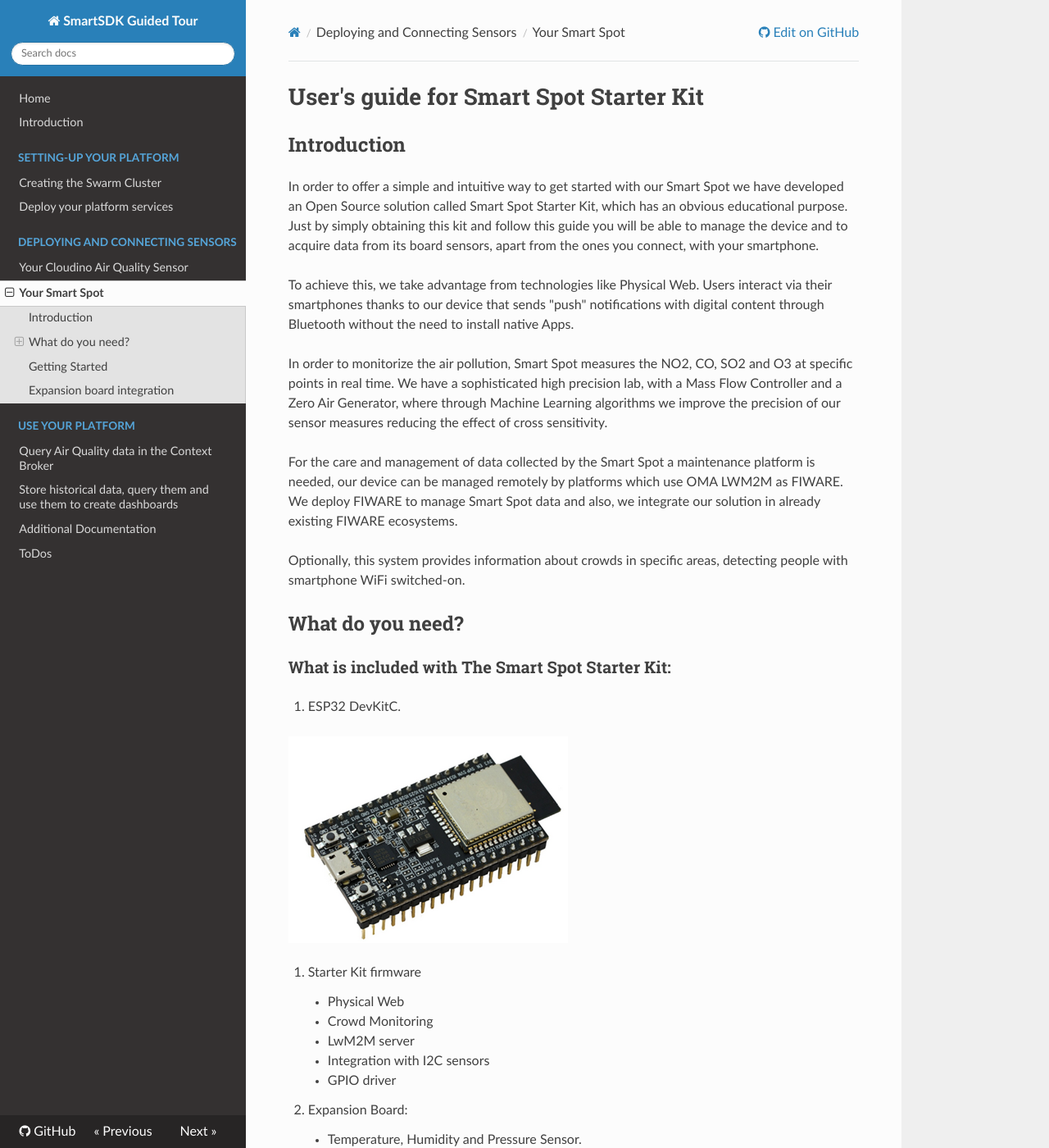
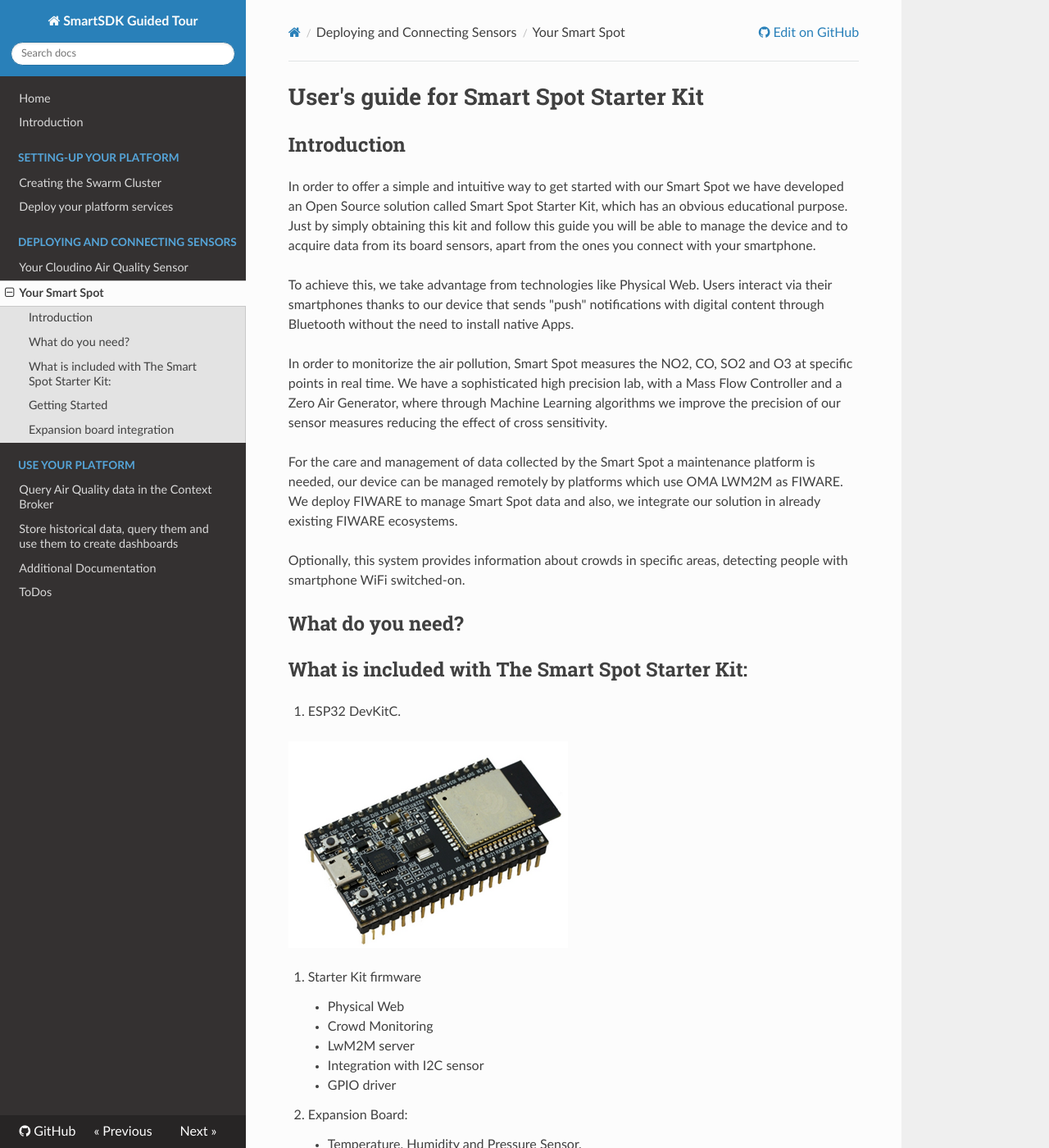
Before and after one commit to smartsdk/guided-tour, an MkDocs documentation site: the page built from docs/sensors/smartspot.md, in a window 1280 px wide and 1400 px high. Shown: the whole window at 82% size. Built offline with MkDocs 1.6.1, drawn with Linux system fonts in a browser that asks for light colours; nearby versions of some CDN libraries; comment, search, counter and statistics services are not loaded; old or Windows-style settings are respelled for this version of MkDocs.

Commit message:
Update smartspot.md
fixed part of the document

```diff
--- a/docs/sensors/smartspot.md
+++ b/docs/sensors/smartspot.md
@@ -1,21 +1,35 @@
 # User&#39;s guide for Smart Spot Starter Kit
 
-## **Introduction**
+## Introduction
 
-In order to offer a simple and intuitive way to get started with our Smart Spot we have developed an Open Source solution called Smart Spot Starter Kit, which has an obvious educational purpose.  Just by simply obtaining this kit and follow this guide you will be able to manage the device and to acquire data from its board sensors, apart from the ones you connect, with your smartphone.
+In order to offer a simple and intuitive way to get started with our Smart Spot
+we have developed an Open Source solution called Smart Spot Starter Kit, which
+has an obvious educational purpose. Just by simply obtaining this kit and follow
+this guide you will be able to manage the device and to acquire data from its
+board sensors, apart from the ones you connect with your smartphone.
 
-To achieve this, we take advantage from technologies like Physical Web. Users interact via their smartphones thanks to our device that sends &quot;push&quot; notifications with digital content through Bluetooth without the need to install native Apps.
+To achieve this, we take advantage from technologies like Physical Web. Users
+interact via their smartphones thanks to our device that sends &quot;push&quot;
+notifications with digital content through Bluetooth without the need to install native
+Apps.
 
-In order to monitorize the air pollution, Smart Spot measures the NO2, CO, SO2 and O3 at specific points in real time. We have a sophisticated high precision lab, with a Mass Flow Controller and a Zero Air Generator, where through Machine Learning algorithms we improve the precision of our sensor measures reducing the effect of cross sensitivity.
+In order to monitorize the air pollution, Smart Spot measures the NO2, CO, SO2
+and O3 at specific points in real time. We have a sophisticated high precision
+lab, with a Mass Flow Controller and a Zero Air Generator, where through Machine
+Learning algorithms we improve the precision of our sensor measures reducing
+the effect of cross sensitivity.
 
-For the care and management of data collected by the Smart Spot a maintenance platform is needed, our device can be managed remotely by platforms which use OMA LWM2M as FIWARE. We deploy FIWARE to manage Smart Spot data and also, we integrate our solution in already existing FIWARE ecosystems.
+For the care and management of data collected by the Smart Spot a maintenance
+platform is  needed, our device can be managed remotely by platforms which use
+OMA LWM2M as FIWARE. We deploy FIWARE to manage Smart Spot data and also, we
+integrate our solution in already existing FIWARE ecosystems.
 
-Optionally, this system provides information about crowds in specific areas, detecting people with smartphone WiFi switched-on.
+Optionally, this system provides information about crowds in specific areas,
+detecting people with smartphone WiFi switched-on.
 
+## What do you need?
 
-## **What do you need?**
-
-### What is included with The Smart Spot Starter Kit:
+## What is included with The Smart Spot Starter Kit:
 
 1. ESP32 DevKitC.
 
@@ -23,11 +37,11 @@ Optionally, this system provides information about crowds in specific areas, det
 
 2. Starter Kit firmware
 
- 	*  Physical Web
-	* Crowd Monitoring
-	* LwM2M server
-	* Integration with I2C sensors
-	* GPIO driver
+ 	* Physical Web
+ 	* Crowd Monitoring
+ 	* LwM2M server
+ 	* Integration with I2C sensor
+ 	* GPIO driver
 
 3. Expansion Board:
 
```
